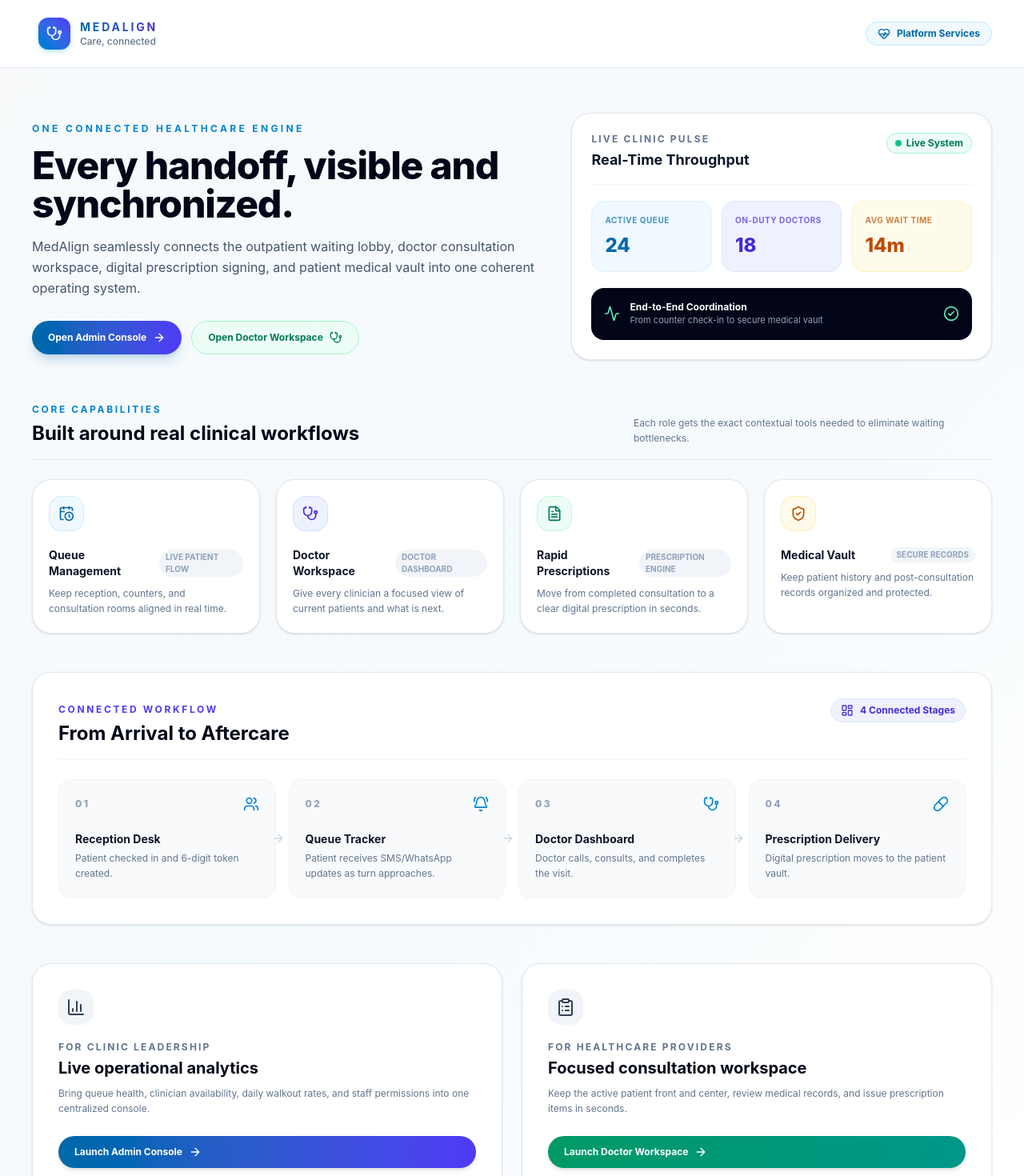
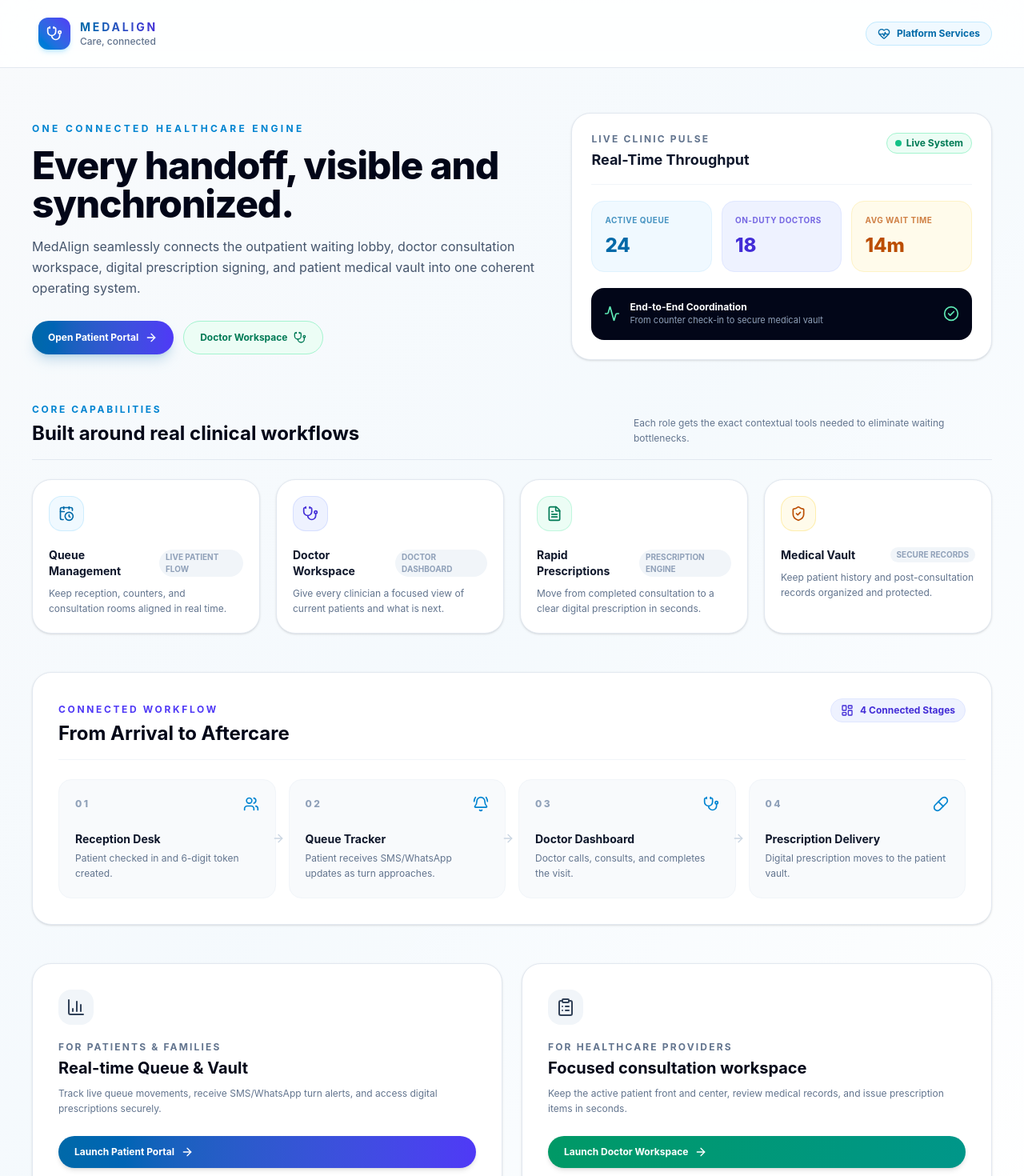
Before and after one commit to Mas1101/MedAlign, a React app in the folder frontend/: page /marketing in a window 1280 px wide. Shown: the top 1470 px of the page at 80% size. Built offline with nearby package versions, Linux system fonts and the light colour scheme; the HTML template or start-up script is replaced by a standard one.

Commit message:
fix: clean up remaining onAdminClick reference in LandingPage footer and MarketingPage

```diff
--- a/frontend/src/App.jsx
+++ b/frontend/src/App.jsx
@@ -179,6 +179,7 @@ function App() {
             element={
               <MarketingPage
                 onBack={() => navigate("/")}
+                onPatientClick={() => navigate("/patient")}
                 onDoctorClick={() => navigate("/doctor")}
               />
             }
--- a/frontend/src/pages/LandingPage.jsx
+++ b/frontend/src/pages/LandingPage.jsx
@@ -531,8 +531,8 @@ function LandingPage({
                 </button>
               </li>
               <li>
-                <button onClick={onAdminClick} className="hover:text-blue-700 font-semibold cursor-pointer transition">
-                  Admin Console
+                <button onClick={onLoginClick} className="hover:text-blue-700 font-semibold cursor-pointer transition">
+                  Sign In / Login
                 </button>
               </li>
               <li>
--- a/frontend/src/pages/MarketingPage.jsx
+++ b/frontend/src/pages/MarketingPage.jsx
@@ -30,7 +30,7 @@ const workflow = [
   { number: "04", icon: Pill, label: "Prescription Delivery", text: "Digital prescription moves to the patient vault." },
 ];
 
-function MarketingPage({ onBack, onAdminClick, onDoctorClick }) {
+function MarketingPage({ onBack, onPatientClick, onDoctorClick }) {
   return (
     <div className="min-h-screen bg-gradient-to-br from-slate-50 via-sky-50/40 to-white text-slate-900">
       <header className="border-b border-slate-200 bg-white/85 backdrop-blur-xl sticky top-0 z-30">
@@ -51,11 +51,11 @@ function MarketingPage({ onBack, onAdminClick, onDoctorClick }) {
               MedAlign seamlessly connects the outpatient waiting lobby, doctor consultation workspace, digital prescription signing, and patient medical vault into one coherent operating system.
             </p>
             <div className="mt-7 flex flex-wrap gap-3">
-              <button onClick={onAdminClick} className="inline-flex items-center gap-2 rounded-full bg-gradient-to-r from-sky-700 to-indigo-600 hover:from-sky-600 hover:to-indigo-500 px-5 py-3 text-xs font-bold text-white shadow-lg shadow-sky-700/20 transition cursor-pointer">
-                Open Admin Console <ArrowRight className="h-4 w-4" />
+              <button onClick={onPatientClick} className="inline-flex items-center gap-2 rounded-full bg-gradient-to-r from-sky-700 to-indigo-600 hover:from-sky-600 hover:to-indigo-500 px-5 py-3 text-xs font-bold text-white shadow-lg shadow-sky-700/20 transition cursor-pointer">
+                Open Patient Portal <ArrowRight className="h-4 w-4" />
               </button>
               <button onClick={onDoctorClick} className="inline-flex items-center gap-2 rounded-full border border-emerald-200 bg-emerald-50 hover:bg-emerald-100 px-5 py-3 text-xs font-bold text-emerald-700 transition cursor-pointer">
-                Open Doctor Workspace <Stethoscope className="h-4 w-4" />
+                Doctor Workspace <Stethoscope className="h-4 w-4" />
               </button>
             </div>
           </div>
@@ -127,7 +127,7 @@ function MarketingPage({ onBack, onAdminClick, onDoctorClick }) {
         </section>
 
         <section className="grid gap-6 lg:grid-cols-2">
-          <ActionPanel icon={<BarChart3 className="h-6 w-6" />} eyebrow="For Clinic Leadership" title="Live operational analytics" text="Bring queue health, clinician availability, daily walkout rates, and staff permissions into one centralized console." action="Launch Admin Console" onClick={onAdminClick} tone="blue" />
+          <ActionPanel icon={<BarChart3 className="h-6 w-6" />} eyebrow="For Patients & Families" title="Real-time Queue & Vault" text="Track live queue movements, receive SMS/WhatsApp turn alerts, and access digital prescriptions securely." action="Launch Patient Portal" onClick={onPatientClick} tone="blue" />
           <ActionPanel icon={<ClipboardList className="h-6 w-6" />} eyebrow="For Healthcare Providers" title="Focused consultation workspace" text="Keep the active patient front and center, review medical records, and issue prescription items in seconds." action="Launch Doctor Workspace" onClick={onDoctorClick} tone="emerald" />
         </section>
       </main>
```
